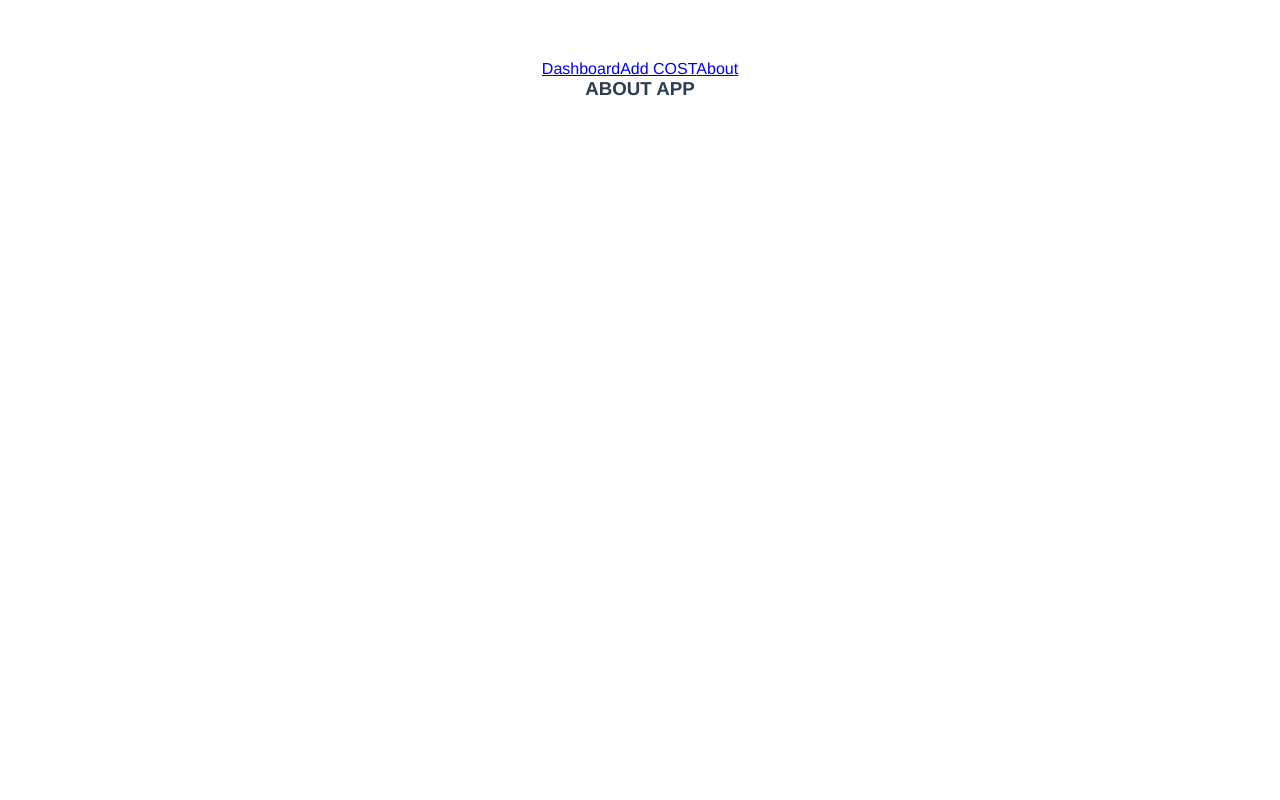
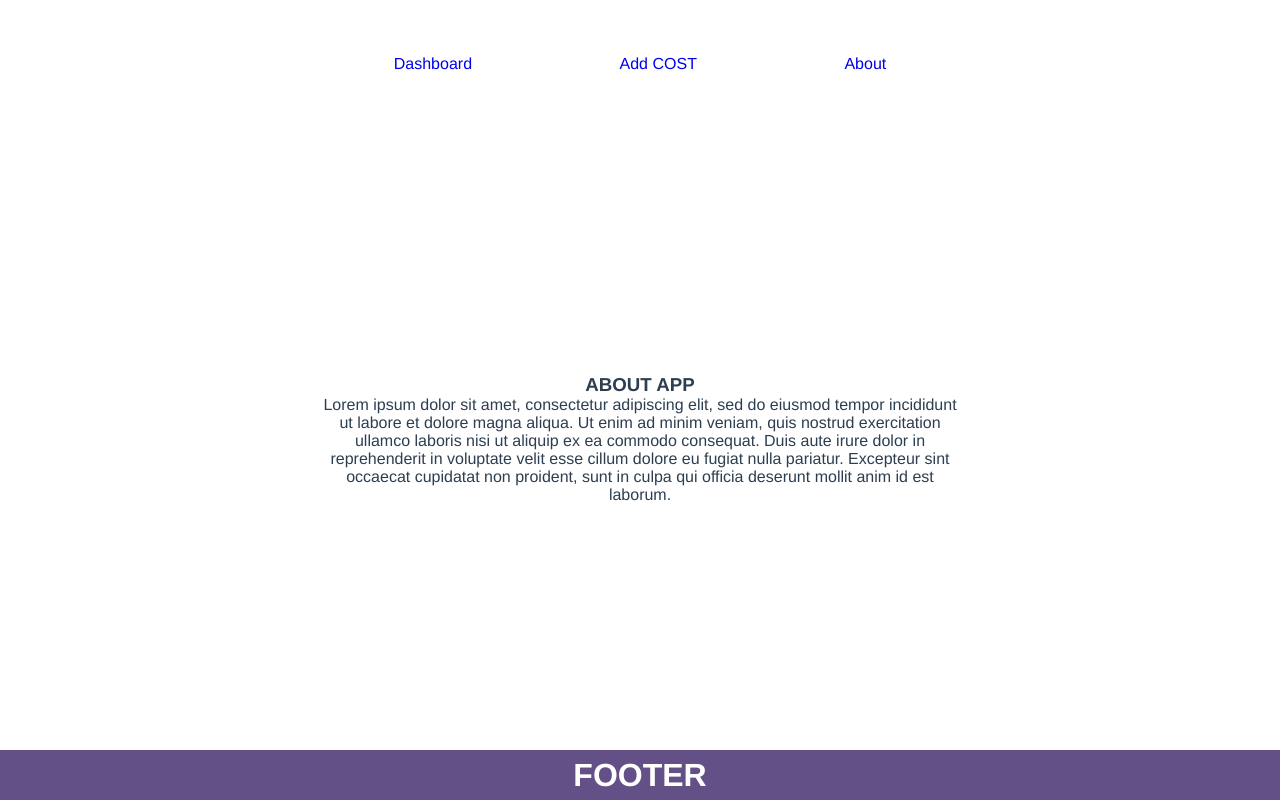
Before and after one commit to martynov-a-d/cost_accaunting_vue, a Vue app: page /about in a window 1280 px wide. Built offline with nearby package versions, Linux system fonts and the light colour scheme; no server answers.

Commit message:
Refactoring styles
Add more scss mixin's and styles

```diff
--- a/src/App.vue
+++ b/src/App.vue
@@ -1,10 +1,17 @@
 <template>
   <div id="app">
     <!-- <DisplayCostVue /> -->
-    <router-link to="/dashboard/1">Dashboard</router-link>
-    <router-link to="/add/payment/addNewCost">Add COST</router-link>
-    <router-link to="/about">About</router-link>
-    <router-view />
+    <header>
+      <router-link to="/dashboard/1">Dashboard</router-link>
+      <router-link to="/add/payment/addNewCost">Add COST</router-link>
+      <router-link to="/about">About</router-link>
+    </header>
+    <div class="conteiner">
+      <router-view />
+    </div>
+    <footer>
+      <h1>FOOTER</h1>
+    </footer>
   </div>
 </template>
 
@@ -42,16 +49,5 @@ export default {
 </script>
 
 <style lang="scss">
-* {
-  margin: 0 auto;
-}
-
-#app {
-  font-family: Avenir, Helvetica, Arial, sans-serif;
-  -webkit-font-smoothing: antialiased;
-  -moz-osx-font-smoothing: grayscale;
-  text-align: center;
-  color: #2c3e50;
-  margin-top: 60px;
-}
+@import "assets/App";
 </style>
--- /dev/null
+++ b/src/assets/App.scss
@@ -0,0 +1,103 @@
+//  the main colors
+//
+$color_1: #635087;
+$color_2: #FFFFFF;
+$color_3: #2c3e50;
+$color_attention: red;
+
+//  margin after block
+//
+$marginAFb: 20px;
+
+//  emet error (nowrap) w3o +
+//
+$wrapNowrap: nowrap;
+
+//  mixins
+//
+@mixin first_style {
+  background-color: $color_1;
+  color: $color_2;
+}
+
+@mixin flex_col {
+  display: flex;
+  flex-direction: column;
+}
+
+@mixin flex_center {
+  display: flex;
+  justify-content: center;
+  align-items: center;
+}
+
+@mixin flex_around {
+  display: flex;
+  justify-content: space-around;
+}
+
+//  general parameters css
+//
+* {
+  margin: 0;
+  padding: 0;
+  box-sizing: border-box;
+}
+
+a {
+  text-decoration-line: none;
+  text-wrap: $wrapNowrap;
+}
+
+#app {
+  font-family: Avenir, Helvetica, Arial, sans-serif;
+  -webkit-font-smoothing: antialiased;
+  -moz-osx-font-smoothing: grayscale;
+  text-align: center;
+  color: $color_3;
+  min-height: 100vh;
+  @include flex_col;
+}
+
+header {
+  @include flex_around;
+  align-items: center;
+  margin: auto;
+  width: 50vw;
+  height: 10vw;
+}
+
+.conteiner {
+  @include flex_center;
+  flex-grow: 1;
+  margin: auto;
+  width: 50vw;
+}
+
+footer {
+  @include first_style;
+  @include flex_center;
+  height: 50px;
+}
+
+//  media
+//
+@media screen and (width < 600px) {
+  header {
+    width: 80vw;
+  }
+
+  .cost_table{
+    width: 80vw;
+  }
+
+  .btn_block_hot {
+    margin-top: 40px;
+  }
+}
+
+//@media screen and (width < 430px) and (height < 930px) {
+//  #app {
+//    font-size: x-large;
+//  }
+//}
--- a/src/assets/DataOutput.scss
+++ b/src/assets/DataOutput.scss
@@ -1,17 +1,38 @@
+@import "App";
+
 .cost_table {
     width: 50vw;
+    flex-grow: 1;
+    margin: auto;
 }
 
 .cost_element {
-    display: flex;
-    justify-content: space-around;
+    @include flex_around;
+}
+
+.cost_elements {
+    position: relative;
 }
 
 .cost_element_param {
     display: block;
+    width: 50px;
+    text-align: initial;
 }
 
 .cost_headers {
-    display: flex;
-    justify-content: space-around;
+    @include flex_around;
 }
+
+#modalWindowBlock {
+    position: absolute;
+    right: 0;
+}
+
+#modalWindow {
+    border-radius: 5px;
+    border-color: transparent;
+    padding: 5px;
+    box-sizing: border-box;
+    @include first_style
+}
--- a/src/assets/DisplayCost.scss
+++ b/src/assets/DisplayCost.scss
@@ -1,14 +1,64 @@
-$color_1: #635087;
+@import "App";
+
+button {
+    @include first_style;
+    border-color: transparent;
+    border-radius: 5px;
+    height: 30px;
+    padding-left: 5px;
+    padding-right: 5px;
+    margin-left: 5px;
+    text-wrap: $wrapNowrap;
+}
+
+.btn_block_hot {
+    @include flex_center;
+    margin-bottom: $marginAFb;
+}
+
+#displayPagination_block {
+    @include flex_col;
+    height: 30vh;
+    margin-bottom: $marginAFb;
+}
 
 h1 {
     color: $color_1;
 }
 
-.cost_new_param {
+.cost_new_param, .category_new_param {
     border-color: transparent;
     outline: 0;
 }
 
+select {
+    margin-top: $marginAFb;
+}
+
 .text-danger {
-    color: red;
+    color: $color_attention;
 }
+
+.btn_pagination_block {
+    @include flex_center;
+}
+
+.btn_paginations {
+    width: 30px;
+    margin-top: $marginAFb;
+    margin-bottom: $marginAFb;
+}
+
+.navigation_link {
+    @include flex_around;
+    align-items: center;
+}
+
+.display_adder {
+    @include flex_center;
+    //@include first_style;
+}
+
+.btn_adder {
+    width: 100px;
+}
--- a/src/components/About.vue
+++ b/src/components/About.vue
@@ -2,6 +2,9 @@
 
     <div>
         <h3>ABOUT APP</h3>
+        <p>
+          Lorem ipsum dolor sit amet, consectetur adipiscing elit, sed do eiusmod tempor incididunt ut labore et dolore magna aliqua. Ut enim ad minim veniam, quis nostrud exercitation ullamco laboris nisi ut aliquip ex ea commodo consequat. Duis aute irure dolor in reprehenderit in voluptate velit esse cillum dolore eu fugiat nulla pariatur. Excepteur sint occaecat cupidatat non proident, sunt in culpa qui officia deserunt mollit anim id est laborum.
+        </p> <!--  LORE  -->
     </div>
 
 </template>
--- a/src/components/DataOutput.vue
+++ b/src/components/DataOutput.vue
@@ -8,11 +8,11 @@
         </div>
         <div class="cost_elements">
             <div class="cost_element" v-for="elem in this.costList" v-bind:key="elem.id">
-                <p class="cost_element_param">{{ countHandler(elem) }}</p>
+                <p class="cost_element_param elem_count">{{ countHandler(elem) }}</p>
 <!--                <p class="cost_element_param">{{ elem.id }}</p>-->
-                <p class="cost_element_param">{{ elem.name }}</p>
-                <p class="cost_element_param">{{ elem.price }}</p>
-                <ModalWindow v-bind:modalwindow="elem" >{{elem.id}}</ModalWindow>
+                <p class="cost_element_param elem_name">{{ elem.name }}</p>
+                <p class="cost_element_param elem_price">{{ elem.price }}</p>
+                <ModalWindow id="modalWindowBlock" v-bind:modalwindow="elem" >{{elem.id}}</ModalWindow>
             </div>
         </div>
     </div>
@@ -33,9 +33,7 @@ export default {
         },
     },
     data() {
-        return {
-          test: 0
-        }
+        return {}
     },
   methods: {
       countHandler(elem) {
--- a/src/components/DisplayAdder.vue
+++ b/src/components/DisplayAdder.vue
@@ -1,9 +1,9 @@
 <template>
     <div>
-        <div v-show="!isHidden">
+        <div v-show="!isHidden" class="display_adder">
             <input class="cost_new_param" type="text" v-model="newCost.price" placeholder="payment amount">
             <input class="cost_new_param" type="text" v-model="newCost.name" placeholder="payment description">
-            <button v-on:click="costAdder(propAction)">{{ adderHandler ? "ADD COST" : "EDIT COST" }}</button>
+            <button class="btn_adder" v-on:click="costAdder(propAction)">{{ adderHandler ? "ADD COST" : "EDIT COST" }}</button>
         </div>
         <p v-show="isError" v-bind:class="{ 'text-danger': isError }">{{ isDescription }}</p>
         <p v-show="isStatus">WELL</p>
--- a/src/components/DisplayCategory.vue
+++ b/src/components/DisplayCategory.vue
@@ -2,7 +2,7 @@
     <div>
         <!--  Add new category component  -->
         <div v-show="!getSetups.isHiddenAdderCategory">
-            <input type="text" placeholder="category name" v-model="newCategory.name">
+            <input class="category_new_param" type="text" placeholder="category name" v-model="newCategory.name">
             <button v-on:click="this.createCategory">ADD CATEGORY</button>
         </div>
         <!--  Drop menu Category  -->
@@ -50,3 +50,7 @@ export default {
 }
 
 </script>
+
+<style lang="scss" scoped>
+@import "../assets/DisplayCost.scss";
+</style>
--- a/src/components/DisplayCost.vue
+++ b/src/components/DisplayCost.vue
@@ -4,13 +4,15 @@
         <h2>{{ fetchUser.name }}</h2>
         <DisplayPagination v-bind:costList="fetchData ? fetchData : []" />
         <!-- Button for Block new cost and category -->
-        <button v-on:click="changeHidden('cost')">
+        <div class="btn_block_hot">
+          <button v-on:click="changeHidden('cost')">
             {{ getSetups.isHiddenAdderCost ? "ADD NEW COST" : "CLOSE FORM" }}
-        </button>
-        <button v-on:click="changeHidden('category')">
+          </button>
+          <button v-on:click="changeHidden('category')">
             {{ getSetups.isHiddenAdderCategory ? "ADD NEW CATEGORY" : "CLOSE FORM" }}
-        </button>
-        <div>
+          </button>
+        </div>
+        <div class="navigation_link">
             <router-link to="/add/payment/Food?value=200">Food</router-link>
             <router-link to="/add/payment/Transport?value=50">Transport</router-link>
             <router-link to="/add/payment/Entertainment?value=2000">Entertainment</router-link>
--- a/src/components/DisplayPagination.vue
+++ b/src/components/DisplayPagination.vue
@@ -1,9 +1,11 @@
 <template>
-    <div>
+    <div id="displayPagination_block">
         <!-- Data output component -->
         <DataOutput v-bind:costList="this.pageList" />
-        <button v-for="elem in costPagination" v-bind:key="elem.id" v-on:click="choisePagination(elem.id)">{{ elem.name
-        }}</button>
+        <div class="btn_pagination_block">
+          <button class="btn_paginations" v-for="elem in costPagination" v-bind:key="elem.id" v-on:click="choisePagination(elem.id)">{{ elem.name
+            }}</button>
+        </div>
         <p>{{ this.costList.length }}</p>
     </div>
 </template>
@@ -92,3 +94,7 @@ export default {
 }
 
 </script>
+
+<style lang="scss" scoped>
+@import "../assets/DisplayCost.scss";
+</style>
--- a/src/components/ModalWindow.vue
+++ b/src/components/ModalWindow.vue
@@ -1,10 +1,10 @@
 <template>
   <transition name="modalWindowShownerFade">
     <div>
-      <p v-on:click="modalWindowShowner = !modalWindowShowner" v-if="!modalWindowShowner">show</p>
-      <p v-on:click="modalWindowShowner = !modalWindowShowner" v-if="modalWindowShowner">hide</p>
-      <div v-show="modalWindowShowner">
-        <p v-on:click="test()">Edit</p>
+      <p v-on:click="modalWindowShowner = !modalWindowShowner" v-if="!modalWindowShowner">:</p>
+      <p v-on:click="modalWindowShowner = !modalWindowShowner" v-if="modalWindowShowner">x</p>
+      <div id="modalWindow" v-show="modalWindowShowner">
+        <p v-on:click="editHandler()">Edit</p>
         <p v-on:click="$modal.deleteHandler(modalwindow)">Delete</p>
       </div>
       <DisplayAdder v-show="editShowner" v-bind:actionHandler="actionHandler" />
@@ -36,11 +36,10 @@ export default {
         modalWindowShowner: false,
         editShowner: false,
         actionHandler: "editCost",
-
       }
   },
   methods: {
-    test(){
+    editHandler(){
       this.$modal.edit(this.modalwindow)
       this.editShowner = !this.editShowner
       this.modalWindowShowner = !this.modalWindowShowner
@@ -50,6 +49,8 @@ export default {
 </script>
 
 <style scoped lang="scss">
+  @import "../assets/DataOutput.scss";
+
   .modalWindowShownerFade-enter-active, .modalWindowShownerFade-leave-active {
     transition: opacity .5s;
   }
```
